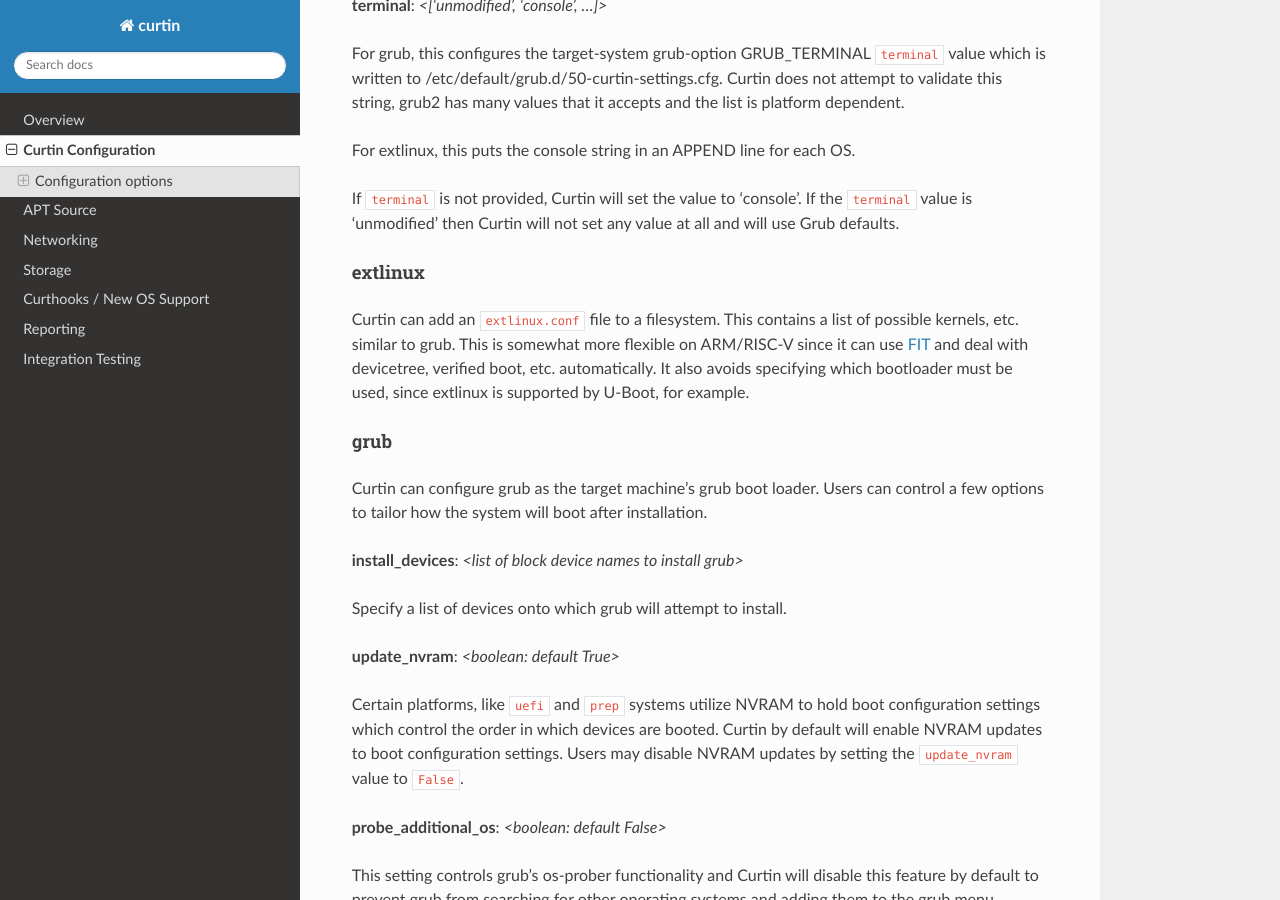
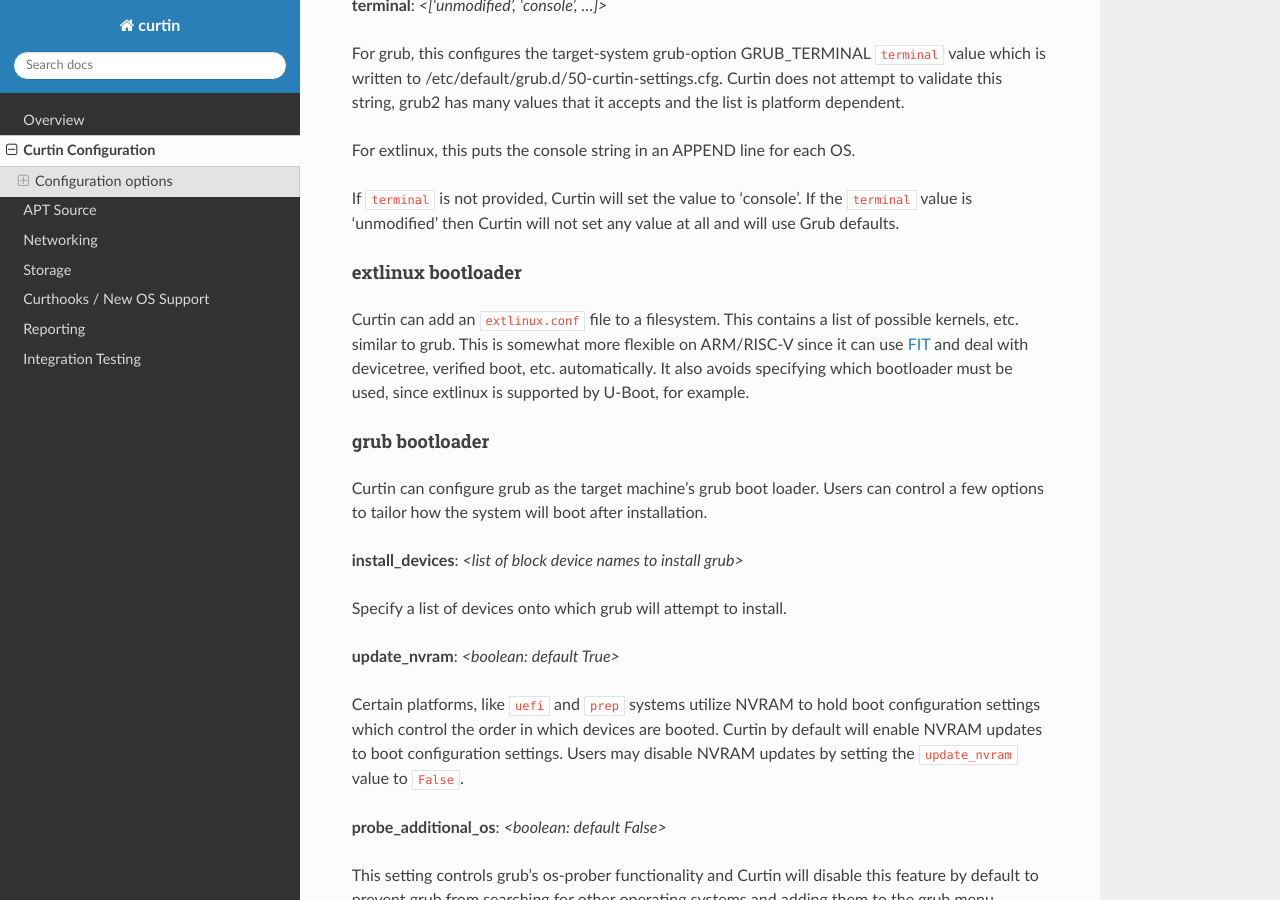
Before and after one commit to canonical/curtin, a Sphinx documentation site: the page built from doc/topics/config.rst, in a window 1280 px wide and 900 px high, scrolled down 3964 px. Built offline with Sphinx 7.4.7 and the Read the Docs theme 3.1.0, drawn with Linux system fonts in a browser that asks for light colours.

Commit message:
doc: ensure #grub sends us to the top-level grub section
The recent config doc rework introduced a new "grub" subsubsection.
Unfortunately, there is already a "grub" section so the build system cannot
unambigously assign the "grub" named reference anymore.

We also introduced a "GRUB" document-wide reference but references are
case-insensitive so this further conflicts.

Fixed by making sure we only have a single section named "grub" and use an
anonymous reference when we decide to link to GNU grub's documentation.

Signed-off-by: Olivier Gayot <olivier.gayot@canonical.com>

```diff
--- a/doc/topics/config.rst
+++ b/doc/topics/config.rst
@@ -124,13 +124,13 @@ This is a list, which can contain up to two options: `grub` and `extlinux`.
 
 Two bootloaders are available:
 
-- `GRUB <https://www.gnu.org/software/grub/>`_ (GRand Unified Bootloader)
+- `GRUB <https://www.gnu.org/software/grub/>`__ (GRand Unified Bootloader)
   installs itself on one or more block devices and takes care of booting.
   Typically grub is built as an EFI application. Curtin controls aspects of
   grub's configuration-file (/boot/grub/grub.cfg) which tells grub which OS
   options to present to the user.
 
-- `extlinux <https://wiki.syslinux.org/wiki/index.php?title=EXTLINUX>`_
+- `extlinux <https://wiki.syslinux.org/wiki/index.php?title=EXTLINUX>`__
   is really just a file format, similar to a grub configuration-file but much
   less flexible. It specifies which OS options to present to the user.
 
@@ -161,8 +161,8 @@ If ``terminal`` is not provided, Curtin will set the value to 'console'.  If the
 ``terminal`` value is 'unmodified' then Curtin will not set any value at all and
 will use Grub defaults.
 
-extlinux
-""""""""
+extlinux bootloader
+"""""""""""""""""""
 
 Curtin can add an ``extlinux.conf`` file to a filesystem. This contains a list
 of possible kernels, etc. similar to grub. This is somewhat more flexible on
@@ -171,8 +171,8 @@ with devicetree, verified boot, etc. automatically. It also avoids specifying
 which bootloader must be used, since extlinux is supported by U-Boot, for
 example.
 
-grub
-""""
+grub bootloader
+"""""""""""""""
 
 Curtin can configure grub as the target machine's grub boot loader.  Users
 can control a few options to tailor how the system will boot after
```
